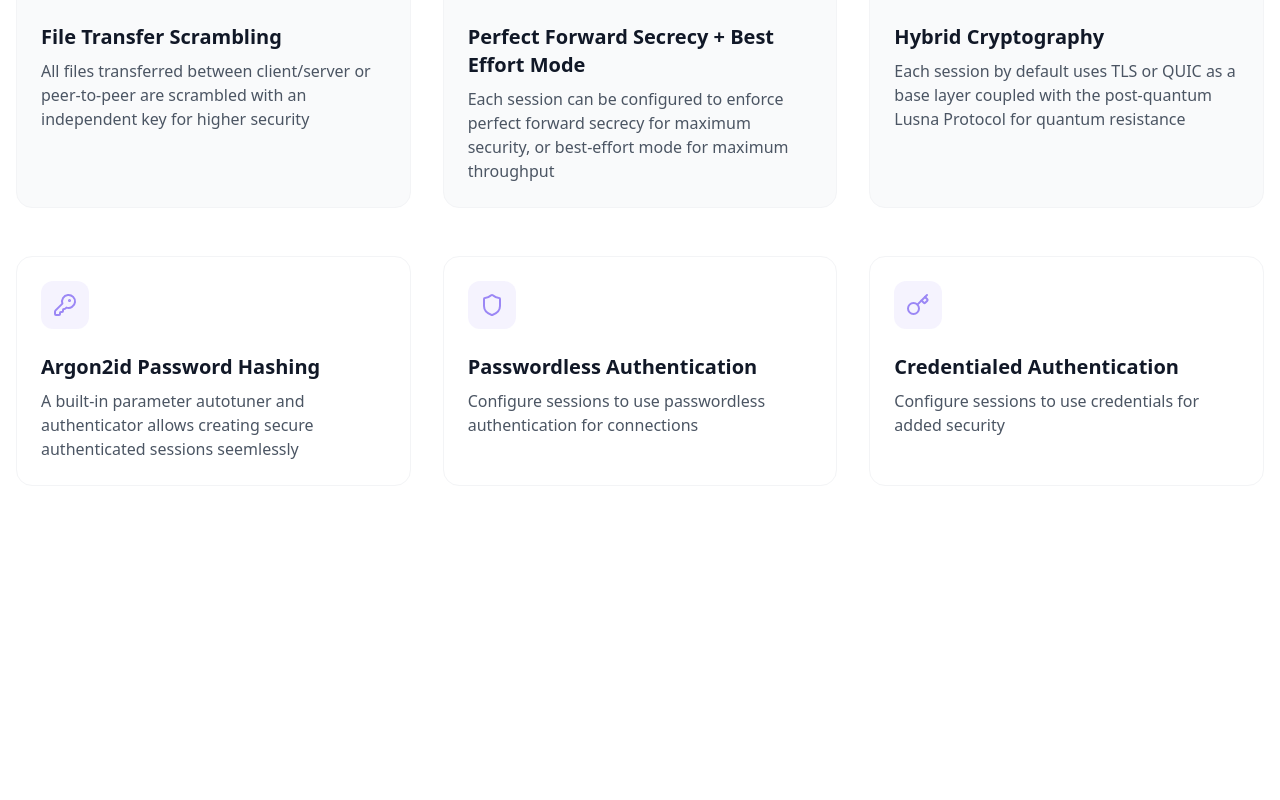
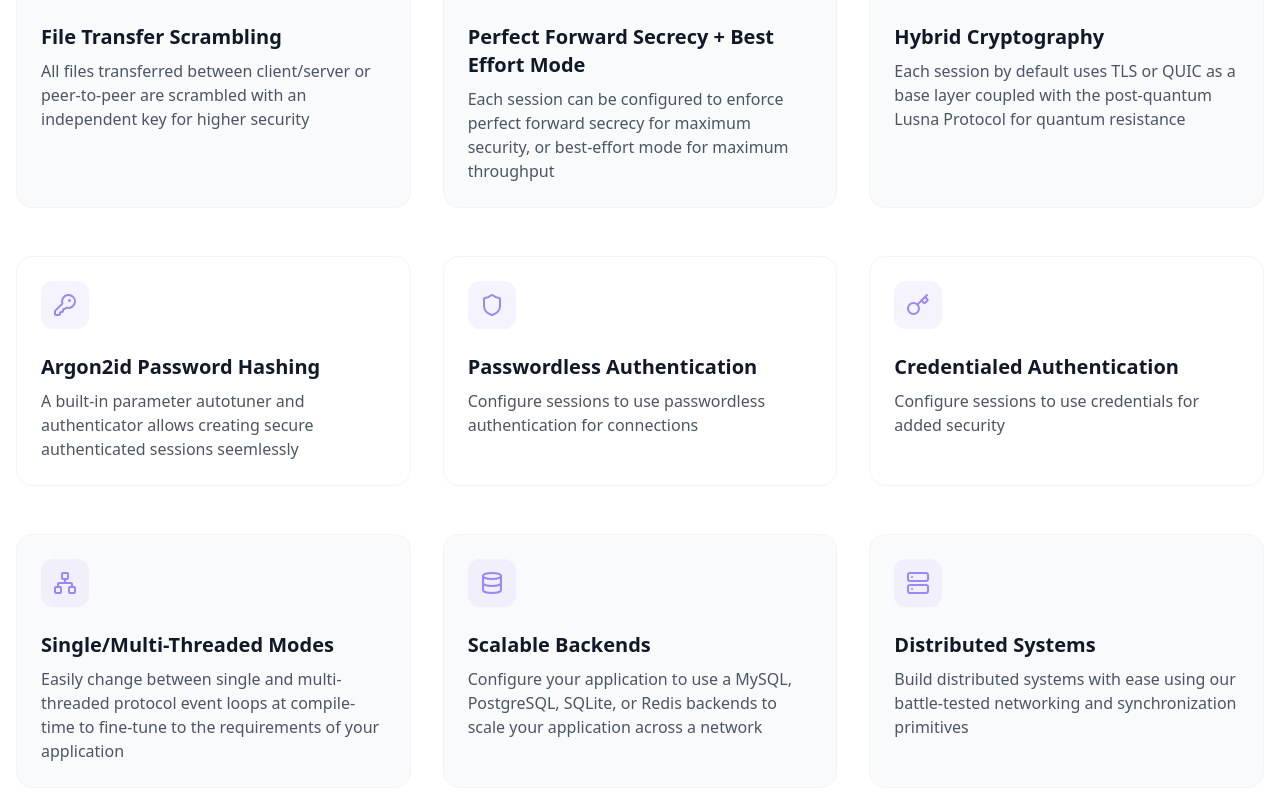
Before and after one commit to Avarok-Cybersecurity/avarok-website, a React (Vite) app: page / in a window 1280 px wide. Shown: the part 1504-2304 px from the top of the page. Before the commit the page ends 2086 px from the top, so only its background shows below. Built offline with nearby package versions, Linux system fonts and the light colour scheme.

Commit message:
Add next row of cards
Implemented the next row of cards in the Features component to enhance the display of features.
[skip gpt_engineer]

```diff
--- a/src/components/Features.tsx
+++ b/src/components/Features.tsx
@@ -1,4 +1,4 @@
-import { Cpu, Lock, Users, FolderUp, Mail, Zap, KeyRound, Shield, Key } from "lucide-react";
+import { Cpu, Lock, Users, FolderUp, Mail, Zap, KeyRound, Shield, Key, Database, Network, Server } from "lucide-react";
 import { useScrollAnimation } from "@/hooks/useScrollAnimation";
 
 const topFeatures = [
@@ -64,11 +64,33 @@ const bottomFeatures = [
   },
 ];
 
+const extraFeatures = [
+  {
+    icon: Network,
+    title: "Single/Multi-Threaded Modes",
+    description:
+      "Easily change between single and multi-threaded protocol event loops at compile-time to fine-tune to the requirements of your application",
+  },
+  {
+    icon: Database,
+    title: "Scalable Backends",
+    description:
+      "Configure your application to use a MySQL, PostgreSQL, SQLite, or Redis backends to scale your application across a network",
+  },
+  {
+    icon: Server,
+    title: "Distributed Systems",
+    description:
+      "Build distributed systems with ease using our battle-tested networking and synchronization primitives",
+  },
+];
+
 export const Features = () => {
   const headerAnimation = useScrollAnimation();
   const topFeaturesAnimation = useScrollAnimation();
   const middleFeaturesAnimation = useScrollAnimation();
   const bottomFeaturesAnimation = useScrollAnimation();
+  const extraFeaturesAnimation = useScrollAnimation();
 
   return (
     <section id="features" className="py-24 bg-white">
@@ -93,7 +115,6 @@ export const Features = () => {
         </div>
 
         <div className="space-y-12">
-          {/* Top row */}
           <div
             ref={topFeaturesAnimation.ref}
             className={`grid md:grid-cols-2 lg:grid-cols-3 gap-8 transition-all duration-1000 transform ${
@@ -121,7 +142,6 @@ export const Features = () => {
             ))}
           </div>
 
-          {/* Middle row */}
           <div
             ref={middleFeaturesAnimation.ref}
             className={`grid md:grid-cols-2 lg:grid-cols-3 gap-8 transition-all duration-1000 transform ${
@@ -149,7 +169,6 @@ export const Features = () => {
             ))}
           </div>
 
-          {/* Bottom row */}
           <div
             ref={bottomFeaturesAnimation.ref}
             className={`grid md:grid-cols-2 lg:grid-cols-3 gap-8 transition-all duration-1000 transform ${
@@ -176,6 +195,34 @@ export const Features = () => {
               </div>
             ))}
           </div>
+
+          {/* Extra row */}
+          <div
+            ref={extraFeaturesAnimation.ref}
+            className={`grid md:grid-cols-2 lg:grid-cols-3 gap-8 transition-all duration-1000 transform ${
+              extraFeaturesAnimation.isVisible
+                ? 'opacity-100 translate-y-0'
+                : 'opacity-0 translate-y-10'
+            }`}
+          >
+            {extraFeatures.map((feature, index) => (
+              <div
+                key={index}
+                className="p-6 rounded-2xl bg-gray-50 border border-gray-100 hover:shadow-lg transition-all duration-300 group"
+                style={{
+                  transitionDelay: `${index * 100}ms`
+                }}
+              >
+                <div className="w-12 h-12 rounded-lg bg-primary/10 flex items-center justify-center mb-6 group-hover:bg-primary transition-colors duration-300">
+                  <feature.icon className="w-6 h-6 text-primary group-hover:text-white transition-colors duration-300" />
+                </div>
+                <h3 className="text-xl font-semibold text-gray-900 mb-2">
+                  {feature.title}
+                </h3>
+                <p className="text-gray-600">{feature.description}</p>
+              </div>
+            ))}
+          </div>
         </div>
       </div>
     </section>
```
